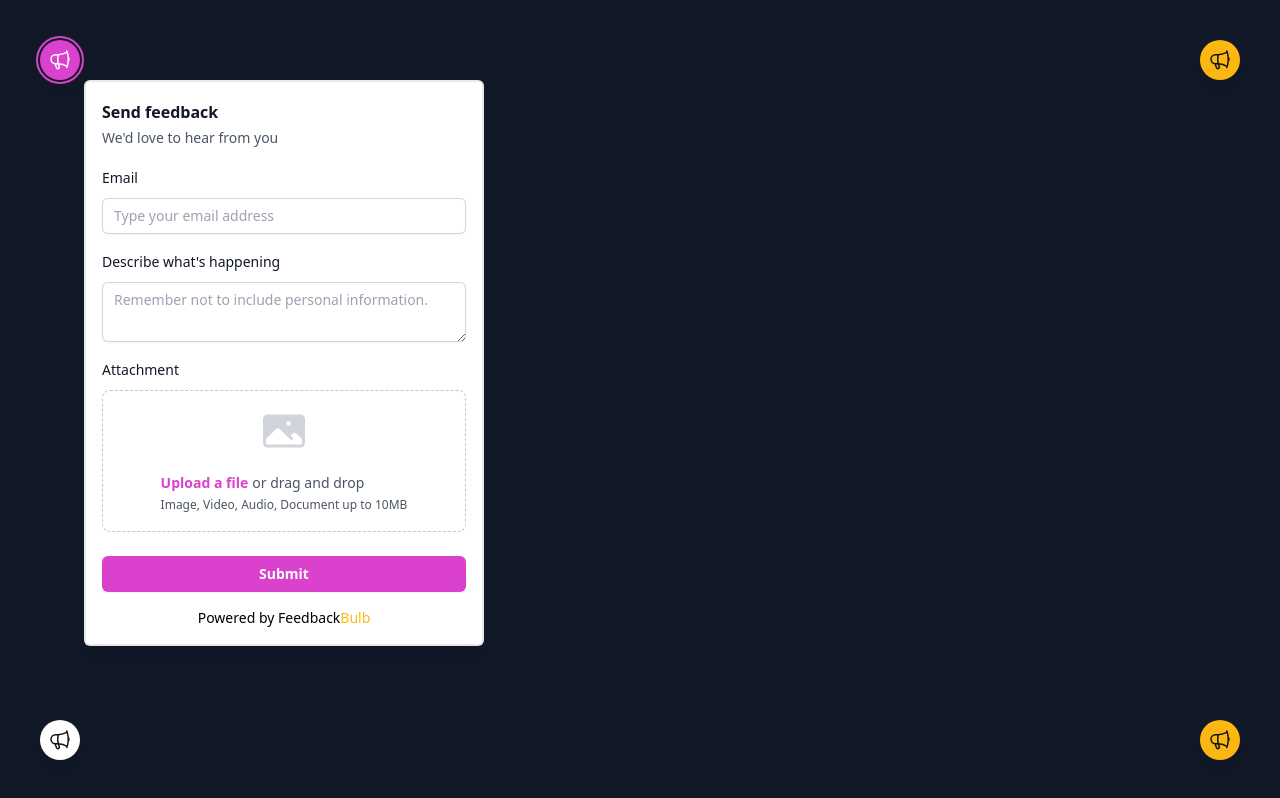
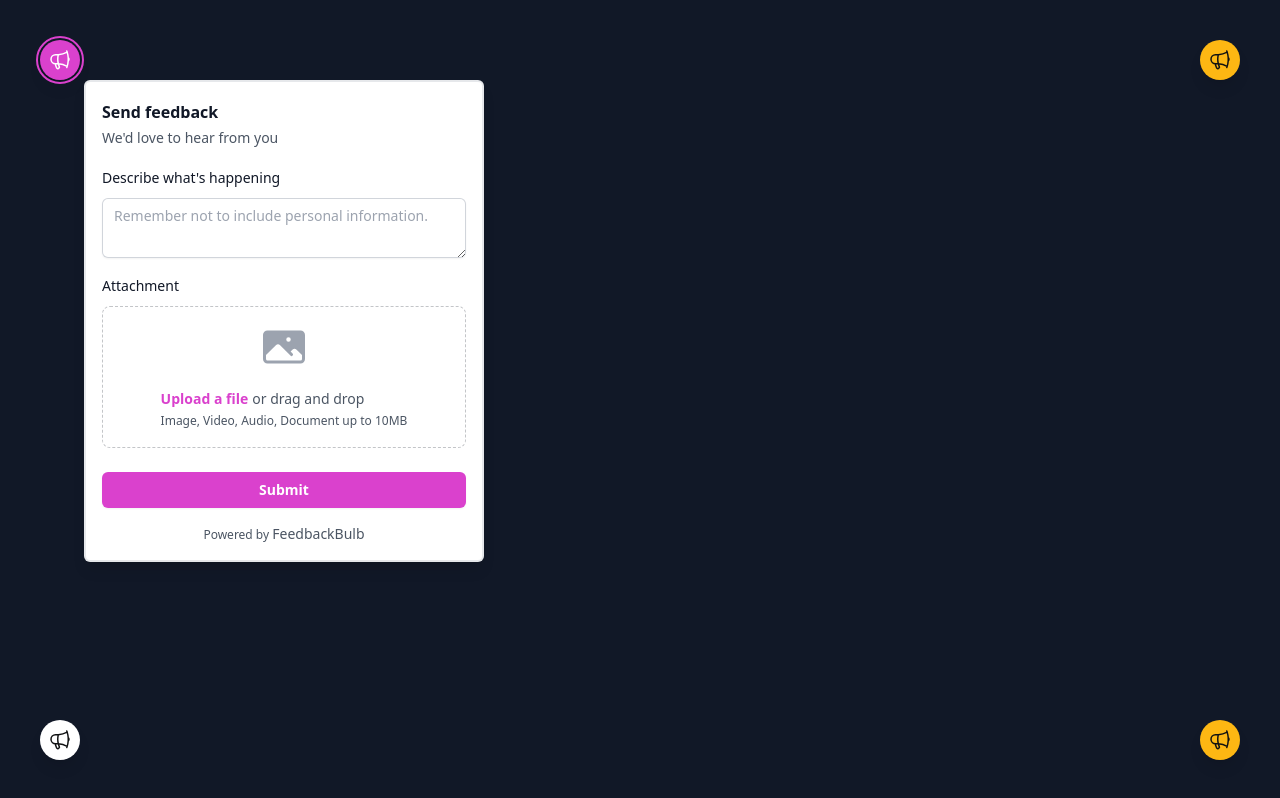
Before and after one commit to Headbright/feedbackbulb-web, a React (Vite) app: page / in a window 1280 px wide. Both pictures are taken after a click on the button 60 px from the left and 60 px from the top of the page. Built offline with nearby package versions, Linux system fonts and the light colour scheme.

Commit message:
fix: email prompt should be hidden by default

```diff
--- a/index.html
+++ b/index.html
@@ -25,7 +25,7 @@
   <aside
     data-fbb-feedback="D64CA4C1-CFFC-4EE2-BB3F-B4FDCE139CDE"
     data-fbb-widget:title="You're awesome!"
-    data-fbb-widget:show-email="false"
+    data-fbb-widget:show-email="true"
     data-fbb-direction="bottom-leading"
     data-fbb-widget:primary-color="#FFFFFF">
   </aside>
--- a/src/components/SimpleFeedbackForm.jsx
+++ b/src/components/SimpleFeedbackForm.jsx
@@ -148,7 +148,7 @@ export default function SimpleFeedbackForm({ appKey, direction, options }) {
                         <div className="text-center">
                           {!file ? (
                             <PhotoIcon
-                              className="fbb-mx-auto fbb-h-12 fbb-w-12 fbb-text-gray-300"
+                              className="fbb-mx-auto fbb-h-12 fbb-w-12 fbb-text-gray-400"
                               aria-hidden="true"
                             />
                           ) : (
@@ -228,7 +228,7 @@ export default function SimpleFeedbackForm({ appKey, direction, options }) {
                   {options.submitButtonLabel}
                 </button>
               </div>
-              <p class="fbb-mt-4 fbb-text-sm fbb-text-center">Powered by <a href="https://feedbackbulb.com"><span class="fbb-font-medium">Feedback</span><span class="fbb-text-brand fbb-font-medium">Bulb</span></a></p>
+              <p class="fbb-mt-4 fbb-text-xs fbb-text-center fbb-font-light fbb-text-gray-600">Powered by <a href="https://feedbackbulb.com"><span class="fbb-text-sm">Feedback</span><span class="fbb-text-sm fbb-font-medium">Bulb</span></a></p>
             </form>
           )}
         </Popover.Panel>
--- a/src/main.jsx
+++ b/src/main.jsx
@@ -9,7 +9,7 @@ const DEFAULT_OPTIONS = {
   textLabel: "Describe what's happening",
   textPlaceholder: "Remember not to include personal information.",
   submitButtonLabel: "Submit",
-  showEmail: "true",
+  showEmail: "false",
   emailLabel: "Email",
   emailPlaceholder: "Type your email address",
   debugRequests: "true",
```
